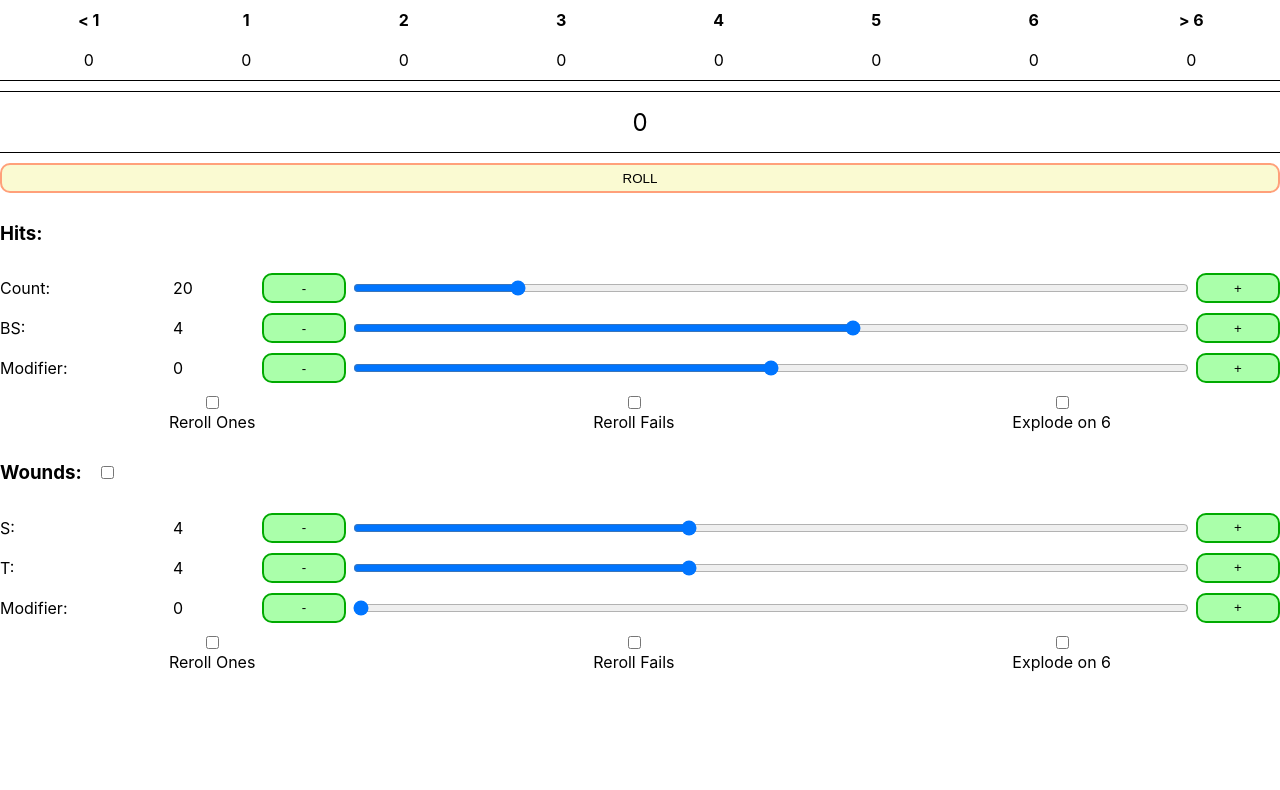
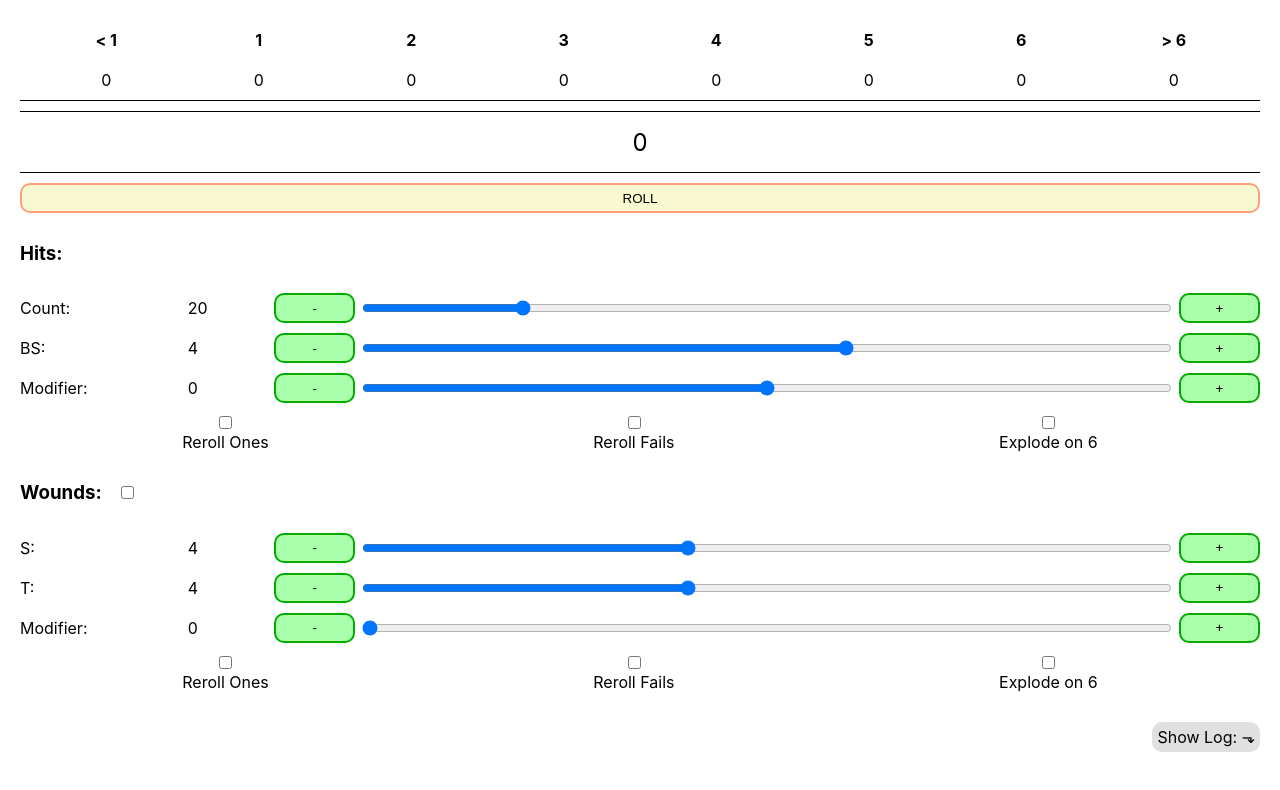
Before and after one commit to tooxoot/w40k_dice, a React app: page / in a window 1280 px wide. Shown: the top 790 px of the page. Built offline with nearby package versions, Linux system fonts and the light colour scheme.

Commit message:
added log

```diff
--- a/src/App.css
+++ b/src/App.css
@@ -63,4 +63,36 @@ h3 .check {
   grid-column-gap: 5px;
   grid-row-gap: 10px;
   align-items: center;
+  padding: 20px;
 }
+
+.log {
+  grid-column: span 5;
+  display: flex;
+  flex-flow: column;
+  align-items: flex-end;
+  margin-top: 20px;
+}
+
+.log-label {
+  background: #e0e0e0;
+  border-radius: 10px 10px 10px 10px;
+  padding: 5px;
+}
+
+.log-label.log-expanded {
+  border-radius: 10px 10px 0px 0px;
+}
+
+.log-content.log-expanded {
+  display: flex;
+  flex-flow: column;
+}
+
+.log-content {
+  display: none;
+  background: #e0e0e0;
+  border-radius: 10px 0px 10px 10px;
+  padding: 10px;
+  min-width: 20%;
+}
--- a/src/App.js
+++ b/src/App.js
@@ -1,6 +1,43 @@
 import React from 'react'
 import './App.css'
 import { getResult } from './HitsAndWounds'
+
+class Log extends React.Component {
+  constructor(hands) {
+    super(hands)
+    this.state = {
+      expanded: false
+    }
+  }
+
+  componentDidUpdate() {
+    if (!this.state.expanded) {
+      return
+    }
+    this.refs['content'].scrollIntoView()
+  }
+
+  render() {
+    return (
+      <div className="log">
+        <div
+          className={`log-label ${this.state.expanded ? 'log-expanded' : ''}`}
+          onClick={() => this.setState({ expanded: !this.state.expanded })}
+        >
+          Show Log: {this.state.expanded ? <>&#11023;</> : <>&#11022;</>}
+        </div>
+        <div
+          className={`log-content ${this.state.expanded ? 'log-expanded' : ''}`}
+          ref={'content'}
+        >
+          {this.props.hands.map((hand, idx) => (
+            <div key={idx}>{JSON.stringify(hand)}</div>
+          ))}
+        </div>
+      </div>
+    )
+  }
+}
 
 const Table = ({ hand }) => (
   <div className="result-table">
@@ -196,6 +233,7 @@ class App extends React.Component {
             onChange={explodeWounds => this.setState({ explodeWounds })}
           />
         </div>
+        <Log hands={this.state.hands} />
       </div>
     )
   }
```
